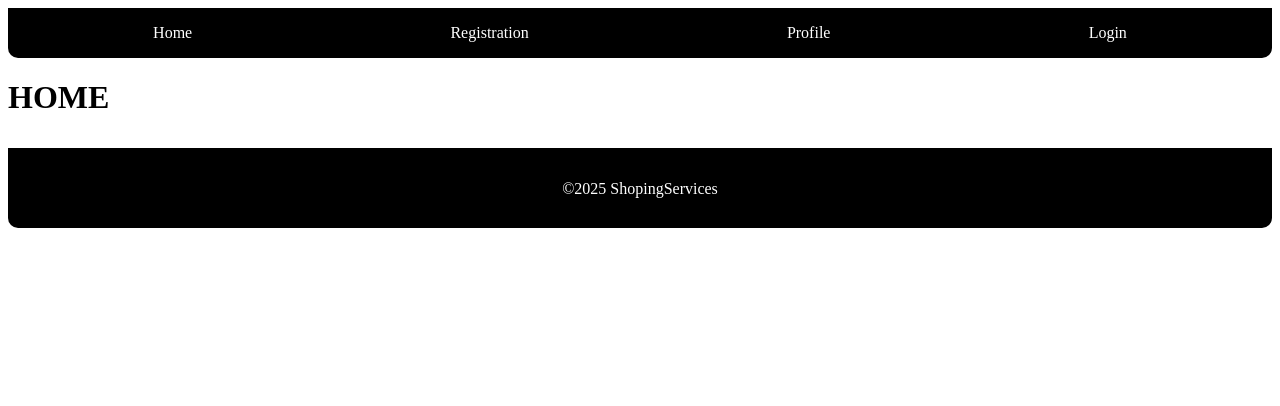
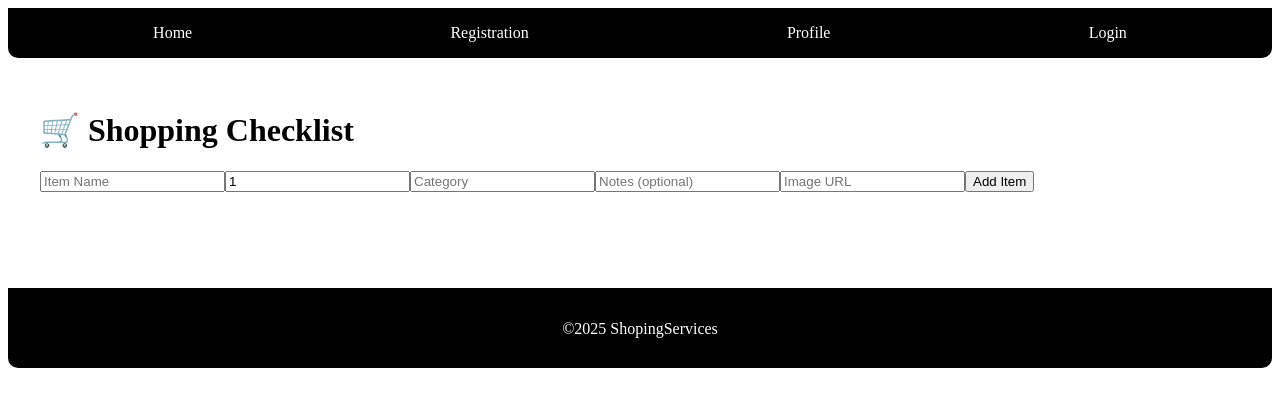
Before and after one commit to Sbonelo2/Task-5--Shopping-List-App, a React (Vite) app: page /home in a window 1280 px wide. Shown: the top 406 px of the page. Built offline with nearby package versions, Linux system fonts and the light colour scheme.

Commit message:
feat Home page

```diff
--- a/Store.ts
+++ b/Store.ts
@@ -2,12 +2,15 @@
 import LoginReducer from "./src/Features/LoginSlice";
 import RegisterReducer from "./src/Features/RegisterSlice";
 import ProfileReducer from "./src/Features/ProfileSlice";
+import HomeReducer from "./src/Features/HomeSlice";
+
 
 export const store = configureStore({
     reducer: {
         login: LoginReducer,
         register: RegisterReducer,
-        profile: ProfileReducer,
+    profile: ProfileReducer,
+        home: HomeReducer,
 
   },
 });
--- a/package.json
+++ b/package.json
@@ -23,6 +23,7 @@
     "@eslint/js": "^9.36.0",
     "@types/react": "^19.1.13",
     "@types/react-dom": "^19.1.9",
+    "@types/uuid": "^10.0.0",
     "@vitejs/plugin-react": "^5.0.3",
     "eslint": "^9.36.0",
     "eslint-plugin-react-hooks": "^5.2.0",
--- a/src/App.css
+++ b/src/App.css
@@ -39,3 +39,131 @@
   color: white;
   font-family: Arial, sans-serif;
 }  */
+
+
+
+
+
+
+
+
+
+
+
+
+
+
+
+
+
+
+/* Home.css */
+
+.home-container {
+  padding: 2rem;
+  max-width: 600px;
+  margin: auto;
+  font-family: Arial, sans-serif;
+  color: #333;
+}
+
+h2 {
+  text-align: center;
+  margin-bottom: 1.5rem;
+  font-size: 2rem;
+  color: #222;
+}
+
+form {
+  display: flex;
+  flex-direction: column;
+  gap: 0.8rem;
+  margin-bottom: 2rem;
+  background: #f9f9f9;
+  padding: 1.2rem;
+  border-radius: 8px;
+  box-shadow: 0 4px 10px rgba(0, 0, 0, 0.05);
+}
+
+form input {
+  padding: 0.7rem;
+  border: 1px solid #ccc;
+  border-radius: 6px;
+  font-size: 1rem;
+  transition: border-color 0.2s ease;
+}
+
+form input:focus {
+  outline: none;
+  border-color: #007bff;
+}
+
+form button {
+  padding: 0.8rem;
+  border: none;
+  border-radius: 6px;
+  background: #007bff;
+  color: white;
+  font-size: 1rem;
+  font-weight: bold;
+  cursor: pointer;
+  transition: background 0.3s ease;
+}
+
+form button:hover {
+  background: #0056b3;
+}
+
+/* Shopping list */
+ul {
+  list-style: none;
+  padding: 0;
+}
+
+li {
+  display: flex;
+  align-items: center;
+  justify-content: space-between;
+  background: #fff;
+  padding: 1rem;
+  margin-bottom: 0.8rem;
+  border-radius: 8px;
+  box-shadow: 0 2px 8px rgba(0, 0, 0, 0.05);
+  transition: transform 0.2s ease;
+}
+
+li:hover {
+  transform: translateY(-2px);
+}
+
+li strong {
+  font-size: 1.1rem;
+  color: #333;
+}
+
+li p {
+  margin: 0.3rem 0;
+  font-size: 0.9rem;
+  color: #666;
+}
+
+li img {
+  margin-left: 1rem;
+  border-radius: 6px;
+  object-fit: cover;
+}
+
+li button {
+  margin-left: 1rem;
+  background: #ff4d4d;
+  color: white;
+  border: none;
+  padding: 0.6rem 1rem;
+  border-radius: 6px;
+  cursor: pointer;
+  transition: background 0.3s ease;
+}
+
+li button:hover {
+  background: #cc0000;
+}
--- /dev/null
+++ b/src/Features/HomeSlice.ts
@@ -0,0 +1,40 @@
+import { createAsyncThunk, createSlice, type PayloadAction } from "@reduxjs/toolkit";
+
+type ShoppingItem = {
+  id: string;
+  name: string;
+  quantity: number;
+  notes?: string;
+  category: string;
+  image?: string; // image URL or base64
+};
+
+type ShoppingListState = {
+  items: ShoppingItem[];
+};
+
+const initialState: ShoppingListState = {
+  items: [],
+};
+
+const shoppingListSlice = createSlice({
+  name: "shoppingList",
+  initialState,
+  reducers: {
+    addItem: (state, action: PayloadAction<ShoppingItem>) => {
+      state.items.push(action.payload);
+    },
+    removeItem: (state, action: PayloadAction<string>) => {
+      state.items = state.items.filter((item) => item.id !== action.payload);
+    },
+    updateItem: (state, action: PayloadAction<ShoppingItem>) => {
+      const index = state.items.findIndex((i) => i.id === action.payload.id);
+      if (index !== -1) {
+        state.items[index] = action.payload;
+      }
+    },
+  },
+});
+
+export const { addItem, removeItem, updateItem } = shoppingListSlice.actions;
+export default shoppingListSlice.reducer;
--- a/src/Pages/Home.tsx
+++ b/src/Pages/Home.tsx
@@ -1,7 +1,86 @@
+import { useState } from "react";
+import { useDispatch, useSelector } from "react-redux";
+import type { RootState } from "../../Store";
+import { addItem, removeItem } from "../Features/HomeSlice";
+import { v4 as uuidv4 } from "uuid";
+
+
 export default function Home() {
+  const dispatch = useDispatch();
+  const items = useSelector((state: RootState) => state.home.items);
+
+  const [form, setForm] = useState({
+    name: "",
+    quantity: 1,
+    notes: "",
+    category: "",
+    image: "",
+  });
+
+  const handleSubmit = (e: React.FormEvent) => {
+    e.preventDefault();
+    dispatch(addItem({ id: uuidv4(), ...form }));
+    setForm({ name: "", quantity: 1, notes: "", category: "", image: "" });
+  };
+
   return (
-    <div>
-      <h1>HOME</h1>
+    <div style={{ padding: "2rem" }}>
+      <h1>🛒 Shopping Checklist</h1>
+
+      {/* Form */}
+      <form onSubmit={handleSubmit} style={{ marginBottom: "2rem" }}>
+        <input
+          type="text"
+          placeholder="Item Name"
+          value={form.name}
+          onChange={(e) => setForm({ ...form, name: e.target.value })}
+          required
+        />
+        <input
+          type="number"
+          placeholder="Quantity"
+          value={form.quantity}
+          onChange={(e) => setForm({ ...form, quantity: +e.target.value })}
+          required
+        />
+        <input
+          type="text"
+          placeholder="Category"
+          value={form.category}
+          onChange={(e) => setForm({ ...form, category: e.target.value })}
+          required
+        />
+        <input
+          type="text"
+          placeholder="Notes (optional)"
+          value={form.notes}
+          onChange={(e) => setForm({ ...form, notes: e.target.value })}
+        />
+        <input
+          type="text"
+          placeholder="Image URL"
+          value={form.image}
+          onChange={(e) => setForm({ ...form, image: e.target.value })}
+        />
+
+        <button type="submit">Add Item</button>
+      </form>
+
+      {/* List */}
+      <ul>
+        {items.map((item) => (
+          <li key={item.id} style={{ marginBottom: "1rem" }}>
+            <strong>{item.name}</strong> (x{item.quantity}) - {item.category}
+            {item.notes && <p>📝 {item.notes}</p>}
+            {item.image && (
+              <img src={item.image} alt={item.name} width={50} height={50} />
+            )}
+            <button onClick={() => dispatch(removeItem(item.id))}>
+              ❌ Remove
+            </button>
+          </li>
+        ))}
+      </ul>
     </div>
-  )
+  );
 }
--- a/src/data/db.json
+++ b/src/data/db.json
@@ -183,6 +183,38 @@
       "cellphone": "12345678900",
       "email": "222251881@dut4life.ac.za",
       "password": "0987654321"
+    },
+    {
+      "id": "f0ab",
+      "username": "Malwane",
+      "name": "frew",
+      "cellphone": "678767654",
+      "email": "dgf@gmail.com",
+      "password": "$$Dut021024"
+    },
+    {
+      "id": "3b70",
+      "username": "beyonce",
+      "name": "beyonce",
+      "cellphone": "34654758",
+      "email": "beyonce@gmail.com",
+      "password": "2342356"
+    },
+    {
+      "id": "5049",
+      "username": "Mthimban",
+      "name": "uykgfj",
+      "cellphone": "69567",
+      "email": "yit@gmail.com",
+      "password": "$$Dut021024"
+    },
+    {
+      "id": "1967",
+      "username": "Malwane",
+      "name": "trfhtr",
+      "cellphone": "65485365",
+      "email": "gfhgfd!@gmail.com",
+      "password": "$$Dut021024"
     }
   ]
 }
```
Also changed, not shown: 1 other file (tests, documents, lock files or other folders).
